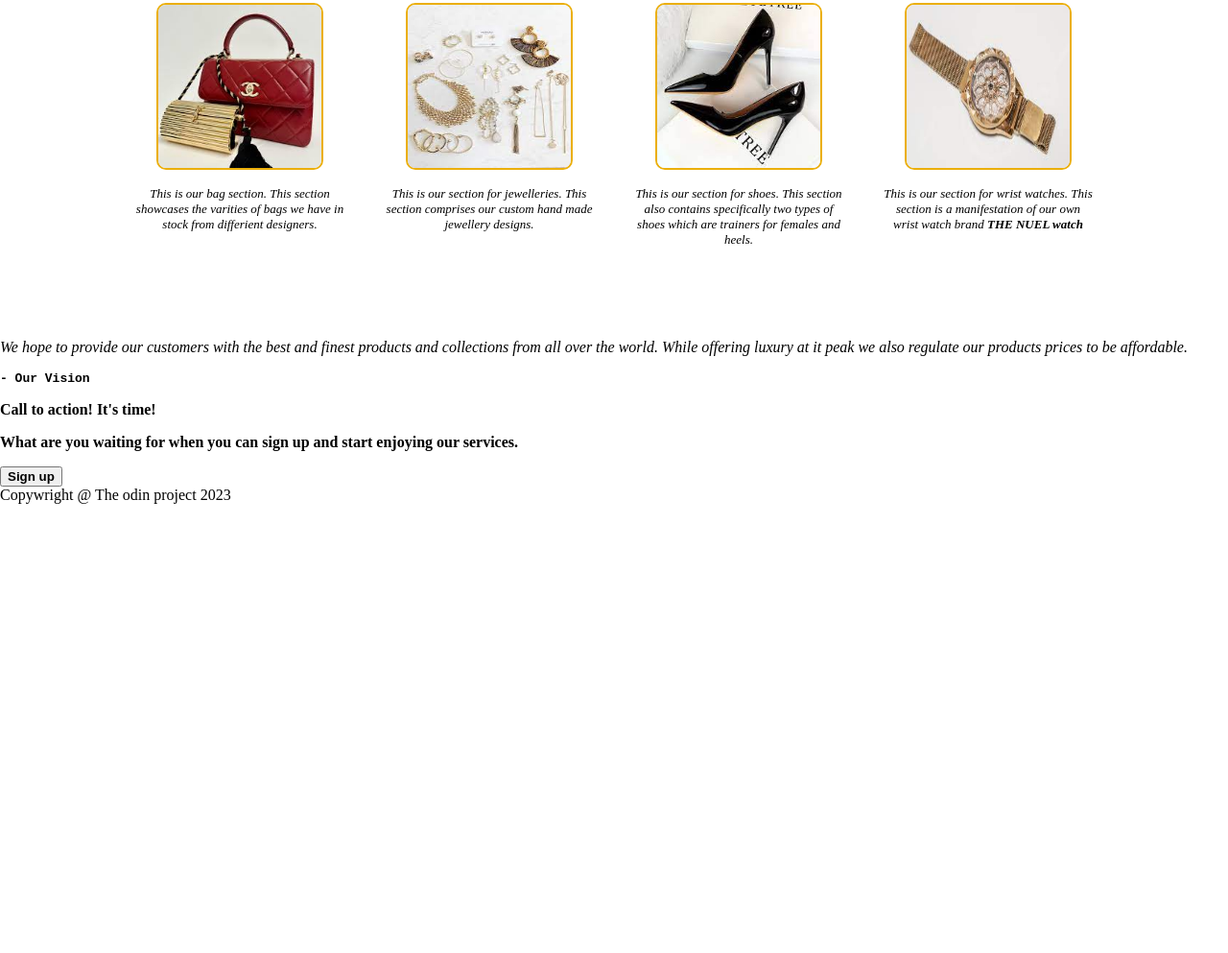
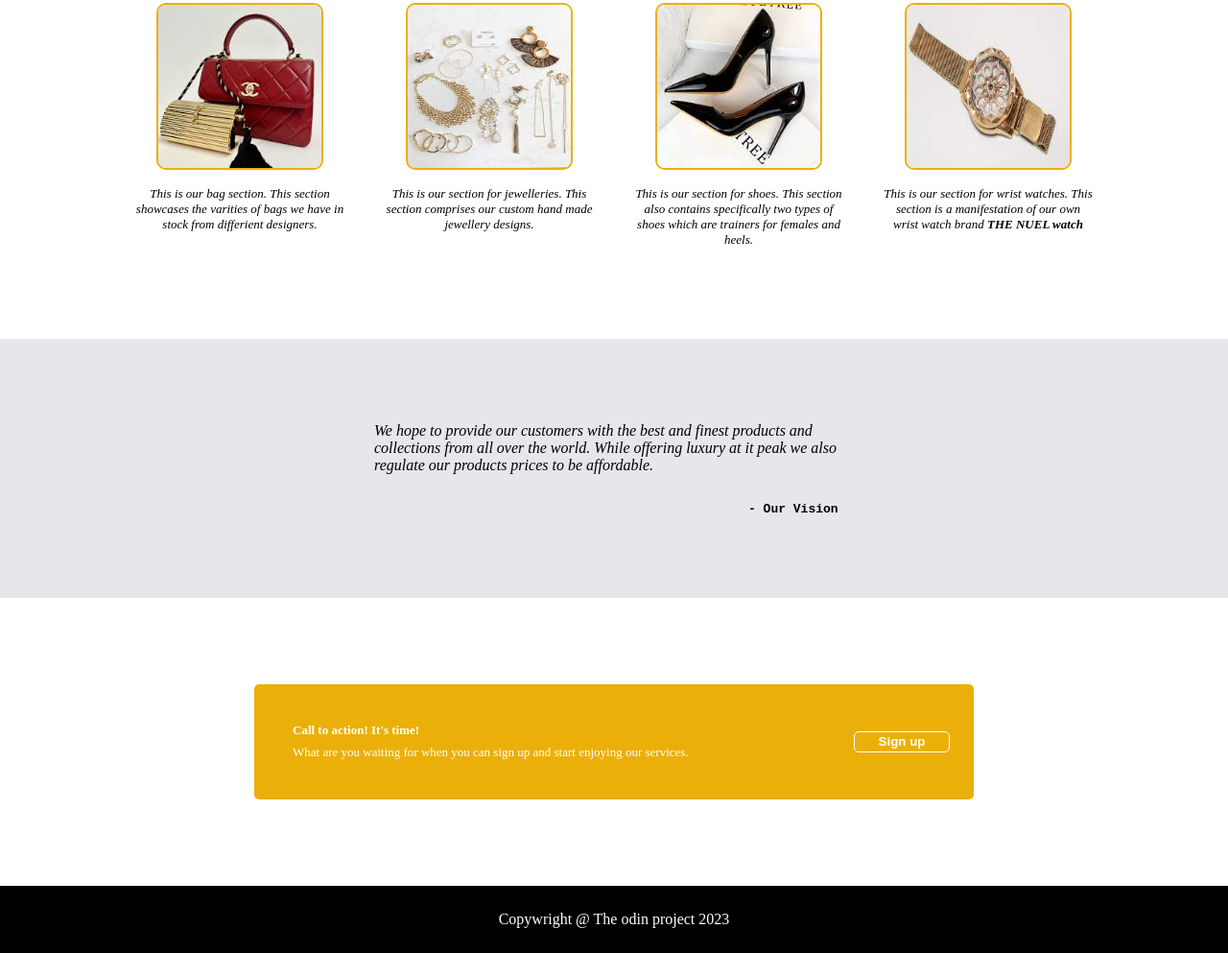
Before and after one commit to Moyinoluwa360/odins-landing-page, a plain HTML site: page index.html in a window 1280 px wide. Shown: the part 444-1437 px from the top of the page at 96% size. Before the commit the page ends 969 px from the top, so only its background shows below. Drawn offline with Linux system fonts and the light colour scheme.

Commit message:
fixed bugs in index.html and completed page styling

```diff
--- a/index.html
+++ b/index.html
@@ -12,7 +12,7 @@
             <div class="header-logo">
                 <img src="logo.jpeg" alt="nuels hubs logo" class="logo">
             </div>
-            <ul>
+            <ul class="ul-1">
                 <li><a href="#">Home</a></li>
                 <li><a href="#">Shopping Cart</a></li>
                 <li><a href="#">Contact</a></li>
@@ -85,13 +85,15 @@
     <div class="sec-4">
         <div class="sec-4-1">
             <div class="sec-4-1-info">
-                <p><b>Call to action! It's time!</b></p>
-                <p><b>What are you waiting for when you can
-                    sign up and start enjoying our services.
-                </b></p>
+                <ul class="ul">
+                    <li class="call-to-action"><b>Call to action! It's time!</b></li>
+                    <li class="parsuade">What are you waiting for when you can
+                        sign up and start enjoying our services.
+                    </li>
+                </ul>
             </div>
             <div class="signup-2">
-                <button><b>Sign up</b></button>
+                <button ><b>Sign up</b></button>
             </div>
         </div>
     </div>
--- a/style.css
+++ b/style.css
@@ -12,7 +12,7 @@ a{
     text-decoration: none;
     color: white;
 }
-ul{
+.ul-1{
     list-style-type: none;
     display: flex;
     gap: 60px;
@@ -102,3 +102,75 @@ h2{
     width: 200px;
     animation: ease-in-out;
 }
+.sec-3{
+    background-color: #E5E7EB;
+    display: flex;
+    justify-content: center;
+    align-items: center;
+    height: 270px;
+    flex-direction: column;
+    flex-wrap: wrap;
+}
+.quote{
+    width: 500px;
+    color: light #1f2937;
+}
+.vision{
+    width: 500px;
+}
+pre{
+    padding-left: 390px;
+
+}
+.sec-4{
+    display: flex;
+    justify-content: center;
+    align-items: center;
+    height: 300px;
+}
+.sec-4-1{
+    background-color: rgb(235, 175, 10);
+    width: 750px;
+    display: flex;
+    justify-content: center;
+    align-items: center;
+    color: white;
+    font-size: small;
+    height: 120px;
+    justify-content: space-between;
+    border-radius: 5px;
+}
+.sec-4-1-info{
+    display: flex;
+    flex-direction: column;
+    justify-content: center;
+    gap: 2px;
+    height: 50px;
+}
+.ul{
+    display: flex;
+    flex-direction: column;
+    list-style-type: none;
+    gap: 7px;
+}
+button{
+    border:1px solid white;
+    background-color: inherit;
+    color: white;
+    border-radius: 5px;
+    height: 22px;
+    width: 100px;
+    margin-right: 25px;
+}
+button:hover{
+    background-color: white;
+    color:rgb(235, 175, 10) ;
+}
+footer{
+    background-color: black;
+    display: flex;
+    justify-content: center;
+    align-items: center;
+    height: 70px;
+    color: white;
+}
```
